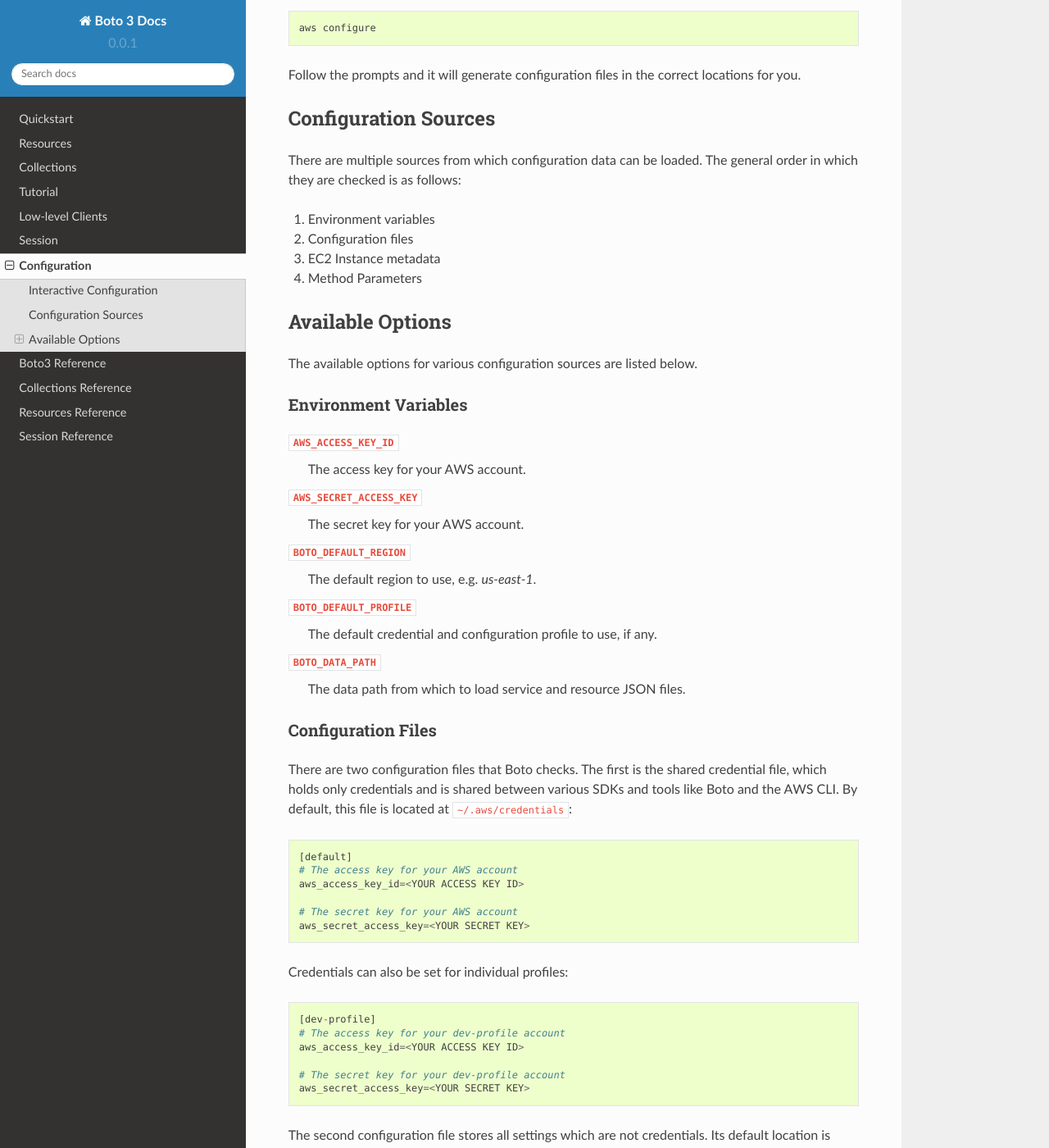
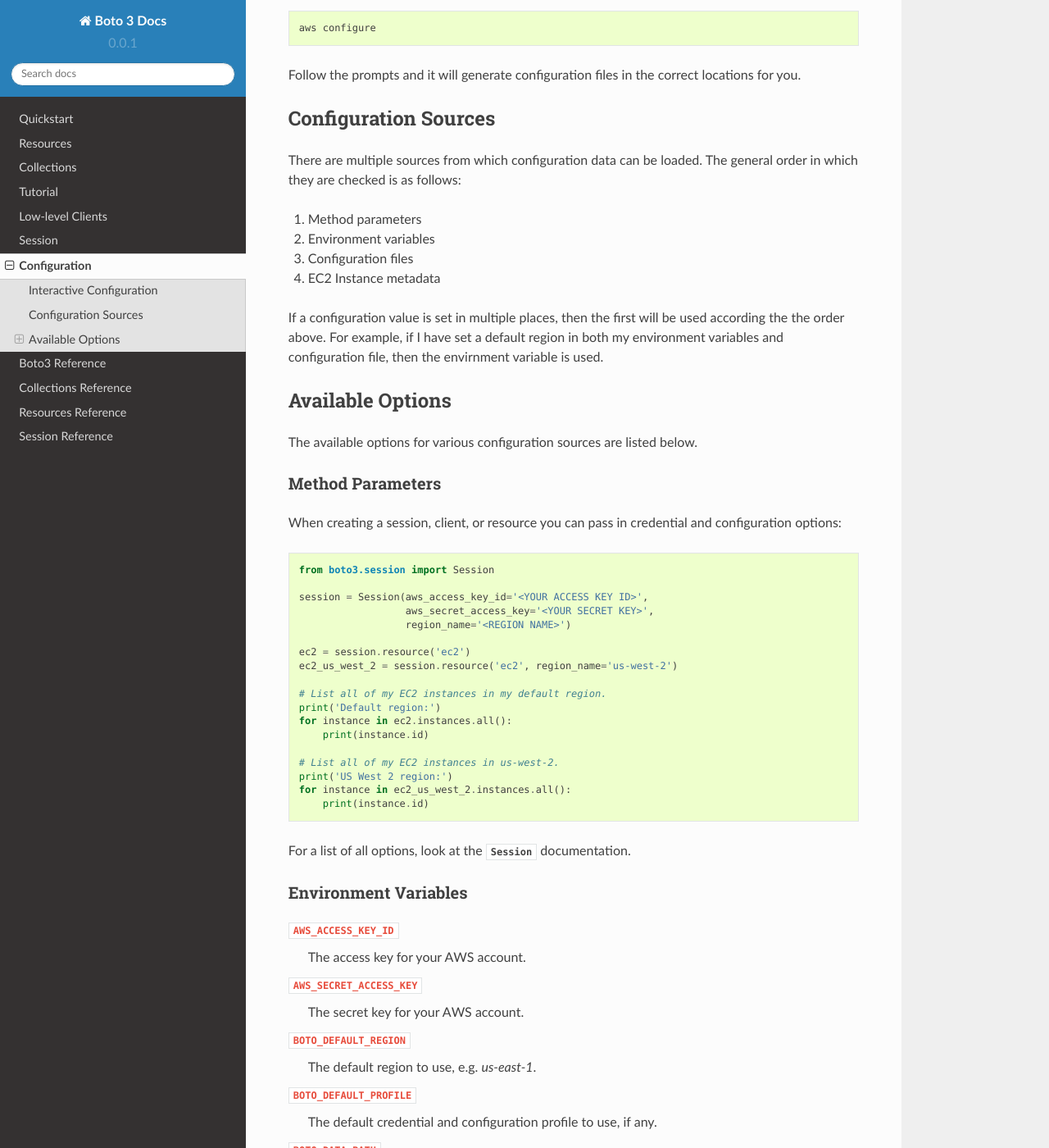
Before and after one commit to boto/boto3, a Sphinx documentation site: the page built from docs/source/guide/configuration.rst, in a window 1280 px wide and 1400 px high, scrolled down 348 px. Shown: the whole window at 82% size. Built offline with Sphinx 7.4.7 and the Read the Docs theme 2.0.0, drawn with Linux system fonts in a browser that asks for light colours; some of the changed text lies outside the part shown.

Commit message:
Fix order of checks, collisions, comments.

```diff
--- a/docs/source/guide/configuration.rst
+++ b/docs/source/guide/configuration.rst
@@ -22,14 +22,46 @@ Configuration Sources
 There are multiple sources from which configuration data can be loaded.
 The general order in which they are checked is as follows:
 
-1. Environment variables
-2. Configuration files
-3. EC2 Instance metadata
-4. Method Parameters
+1. Method parameters
+2. Environment variables
+3. Configuration files
+4. EC2 Instance metadata
+
+If a configuration value is set in multiple places, then the first
+will be used according the the order above. For example, if I have
+set a default region in both my environment variables and configuration
+file, then the envirnment variable is used.
 
 Available Options
 -----------------
 The available options for various configuration sources are listed below.
+
+Method Parameters
+~~~~~~~~~~~~~~~~~
+When creating a session, client, or resource you can pass in credential
+and configuration options::
+
+    from boto3.session import Session
+
+    session = Session(aws_access_key_id='<YOUR ACCESS KEY ID>',
+                      aws_secret_access_key='<YOUR SECRET KEY>',
+                      region_name='<REGION NAME>')
+
+    ec2 = session.resource('ec2')
+    ec2_us_west_2 = session.resource('ec2', region_name='us-west-2')
+
+    # List all of my EC2 instances in my default region.
+    print('Default region:')
+    for instance in ec2.instances.all():
+        print(instance.id)
+
+    # List all of my EC2 instances in us-west-2.
+    print('US West 2 region:')
+    for instance in ec2_us_west_2.instances.all():
+        print(instance.id)
+
+For a list of all options, look at the :py:class:`~boto3.session.Session`
+documentation.
 
 Environment Variables
 ~~~~~~~~~~~~~~~~~~~~~
@@ -85,29 +117,3 @@ It also supports profiles, but these are prefixed with the word
     [profile dev-profile]
     # The default region when using the dev-profile account
     region=<REGION NAME>
-
-
-Method Parameters
-~~~~~~~~~~~~~~~~~
-When creating a session, client, or resource you can pass in credential
-and configuration options::
-
-    from boto3.session import Session
-
-    session = Session(aws_access_key_id='<YOUR ACCESS KEY ID>',
-                      aws_secret_access_key='<YOUR SECRET KEY>',
-                      region_name='<REGION NAME>')
-
-    ec2 = session.resource('ec2')
-    ec2_us_west_2 = session.resource('ec2', region_name='us-west-2')
-
-    print('Default region:')
-    for instance in ec2.instances.all():
-        print(instance.id)
-
-    print('US West 2 region:')
-    for instance in ec2_us_west_2.instances.all():
-        print(instance.id)
-
-For a list of all options, look at the :py:class:`~boto3.session.Session`
-documentation.
```
